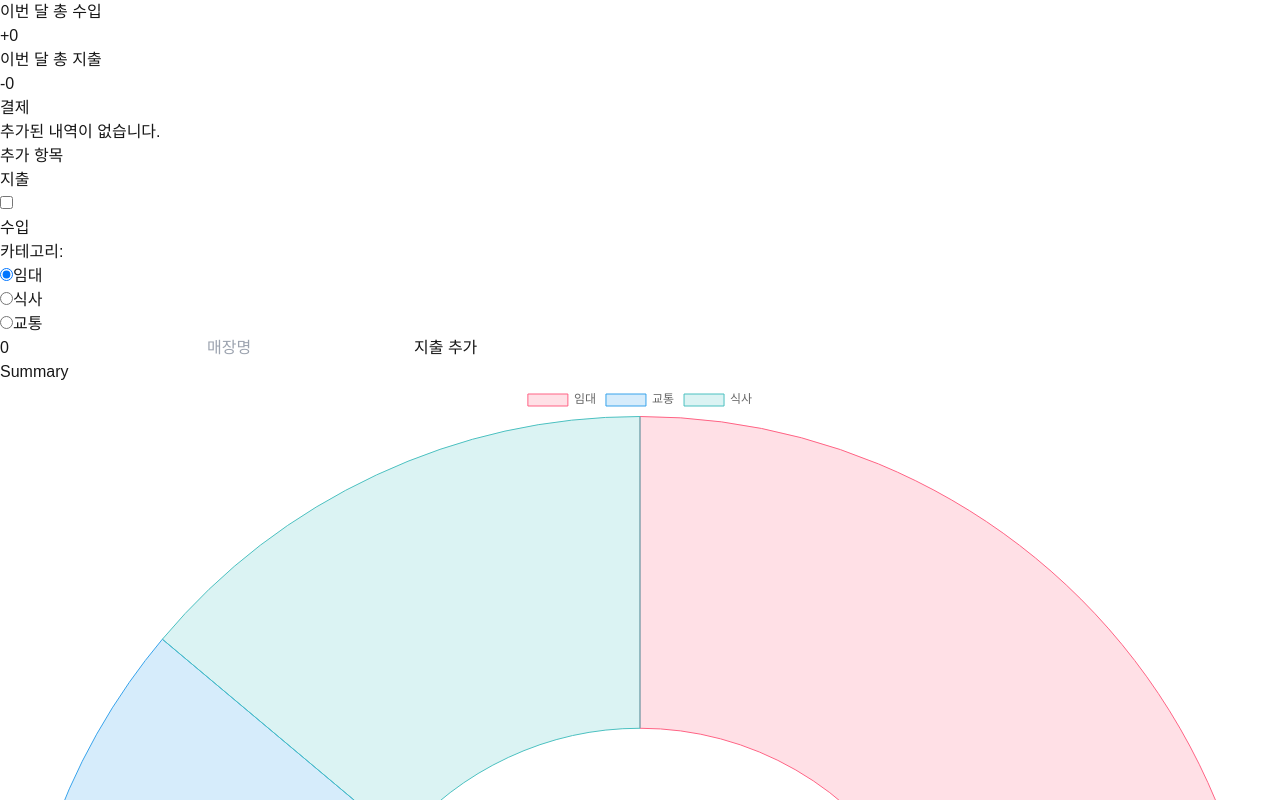
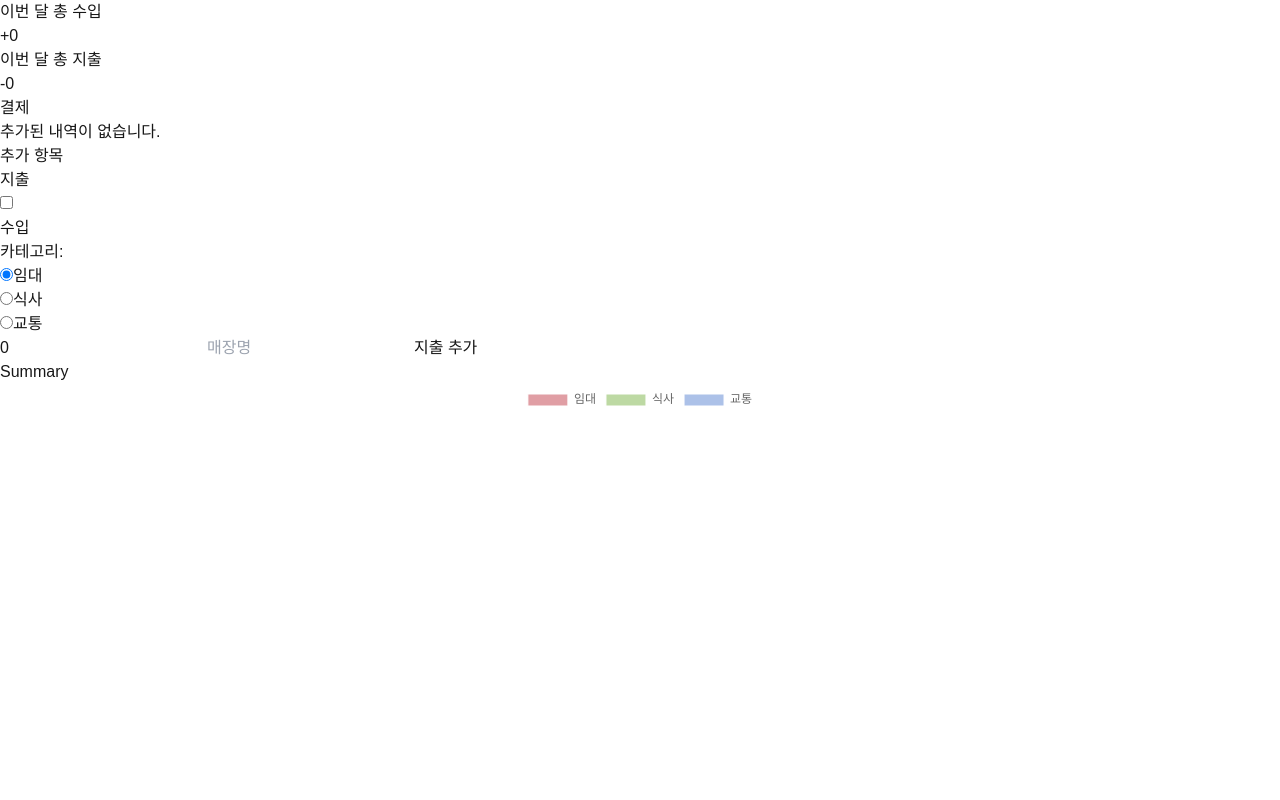
Before and after one commit to dkgus/household-zustand, a Next.js app: page / in a window 1280 px wide. Shown: the top 800 px of the page. Built offline with nearby package versions, Linux system fonts and the light colour scheme.

Commit message:
feat: 요약 그래프 전역데이터 표출

```diff
--- a/src/app/components/Summary.tsx
+++ b/src/app/components/Summary.tsx
@@ -1,35 +1,103 @@
 "use client";
-import React from "react";
-import { Chart as ChartJS, ArcElement, Tooltip, Legend } from "chart.js";
+import {
+  Chart as ChartJS,
+  ArcElement,
+  Tooltip,
+  Legend,
+  Chart,
+  ChartOptions,
+  Plugin,
+} from "chart.js";
 import { Doughnut } from "react-chartjs-2";
+import { useRef, useEffect } from "react";
+import { useStore } from "../store/spendStore";
 
-export const data = {
-  labels: ["임대", "교통", "식사"],
+ChartJS.register(ArcElement, Tooltip, Legend);
+
+const centerTextPlugin: Plugin<"doughnut"> = {
+  id: "centerText",
+  beforeDraw: (chart) => {
+    const { width } = chart;
+    const { height } = chart;
+    const ctx = chart.ctx;
+
+    ctx.save();
+
+    const total =
+      chart.data.datasets[0].data.reduce((acc, val) => acc + Number(val), 0) ||
+      0;
+
+    ctx.font = "bold 24px sans-serif";
+    ctx.fillStyle = "black";
+    ctx.textAlign = "center";
+    ctx.textBaseline = "middle";
+    ctx.fillText("Total", width / 2, height / 2 - 30);
+
+    ctx.font = "bold 30px sans-serif";
+    ctx.fillStyle = "red";
+    ctx.fillText(total.toLocaleString(), width / 2, height / 2);
+
+    ctx.font = "normal 16px sans-serif";
+    ctx.fillStyle = "grey";
+    ctx.fillText("건의 지출이 있습니다.", width / 2, height / 2 + 30);
+
+    ctx.restore();
+  },
+};
+
+const Summary = () => {
+  const chartRef = useRef<Chart<"doughnut"> | null>(null);
+  const { totalRent, totalTrffic, totalMeal, getAllType, spendList } =
+    useStore();
+
+  useEffect(() => {
+    getAllType();
+  }, [spendList]);
+
+  useEffect(() => {
+    chartRef.current?.update();
+  }, [totalRent, totalTrffic, totalMeal]);
+
+  const data = {
+    labels: ["임대", "식사", "교통"],
     datasets: [
       {
-      label: "# of Votes",
-      data: [12, 19, 5],
+        label: "지출 카테고리",
+        data: [totalRent, totalTrffic, totalMeal],
         backgroundColor: [
-        "rgba(255, 99, 132, 0.2)",
-        "rgba(54, 162, 235, 0.2)",
-        "rgba(75, 192, 192, 0.2)",
-      ],
-      borderColor: [
-        "rgba(255, 99, 132, 1)",
-        "rgba(54, 162, 235, 1)",
-        "rgba(75, 192, 192, 1)",
+          "rgb(224, 158, 164)",
+          "rgb(189, 217, 163)",
+          "rgb(172, 193, 232)",
         ],
         borderWidth: 1,
       },
     ],
   };
 
-const Summary = () => {
-  ChartJS.register(ArcElement, Tooltip, Legend);
+  const options: ChartOptions<"doughnut"> = {
+    cutout: "50%",
+    plugins: {
+      tooltip: {
+        callbacks: {
+          label: function (context) {
+            const label = context.label || "";
+            const value = context.parsed;
+            return `${label}: ${value.toLocaleString()}건`;
+          },
+        },
+      },
+    },
+  };
+
   return (
     <div className="w-[90%] mx-auto">
       <h3>Summary</h3>
-      <Doughnut data={data} />
+      <Doughnut
+        ref={chartRef}
+        data={data}
+        options={options}
+        plugins={[centerTextPlugin]}
+      />
     </div>
   );
 };
--- a/src/app/store/spendStore.ts
+++ b/src/app/store/spendStore.ts
@@ -16,10 +16,24 @@ export const useStore = create<SpendState>((set) => ({
       const newSum = calSum(state.spendList, "in");
       return { allIncome: newSum };
     }),
+
   getAllExpense: () =>
     set((state) => {
       const newSum = calSum(state.spendList, "out");
       return { allExpense: newSum };
+    }),
+
+  getAllType: () =>
+    set((state) => {
+      const data = state.spendList;
+      const filterFunc = (type: string) => {
+        return data.filter((v) => v.type === type).length;
+      };
+      return {
+        totalRent: filterFunc("rent"),
+        totalTrffic: filterFunc("traffic"),
+        totalMeal: filterFunc("meal"),
+      };
     }),
 
   addList: (value) =>
--- a/src/app/types/types.ts
+++ b/src/app/types/types.ts
@@ -14,6 +14,7 @@ export interface SpendState {
   totalRent: number;
   totalTrffic: number;
   totalMeal: number;
+  getAllType: () => void;
   getAllIncome: () => void;
   getAllExpense: () => void;
   addList: (value: AddSpendState) => void;
```
Lines whose indentation alone changed are shown as unchanged.
